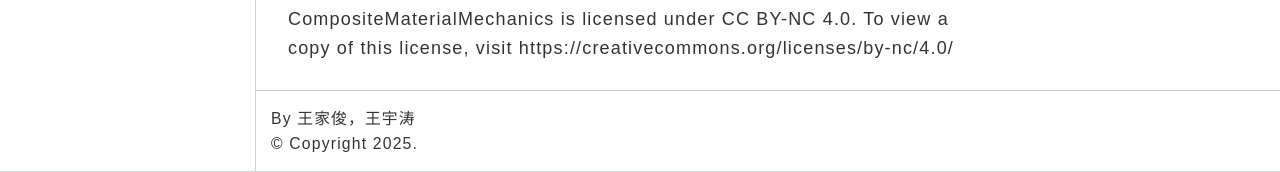
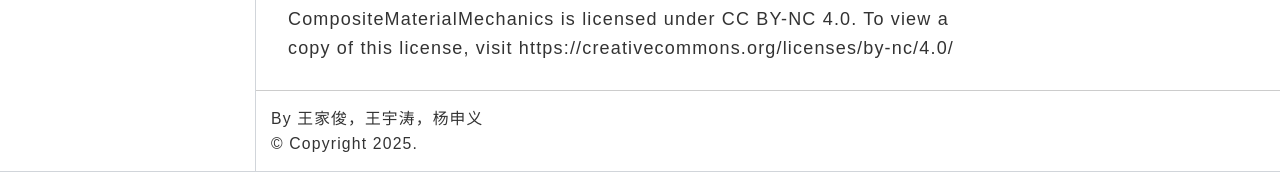
Before and after one commit to OpenDigitalTwin-Dev/CompositeMaterialMechanics, a Jupyter Book: the page built from README.md, in a window 1280 px wide and 900 px high, scrolled down 616 px. Shown: the part 728-900 px from the top of the window. Built offline with Jupyter Book 1.0.4 settings and Sphinx 7.4.7 and the Sphinx Book theme 1.1.4, drawn with Linux system fonts in a browser that asks for light colours.

Commit message:
initialized

```diff
--- a/_config.yml
+++ b/_config.yml
@@ -4,7 +4,7 @@
 ####################################################################
 
 title     : 复合材料力学
-author    : 王家俊，王宇涛
+author    : 王家俊，王宇涛，杨申义
 # logo      : images/Cover/logo.png
 copyright : "2025"
 
```
